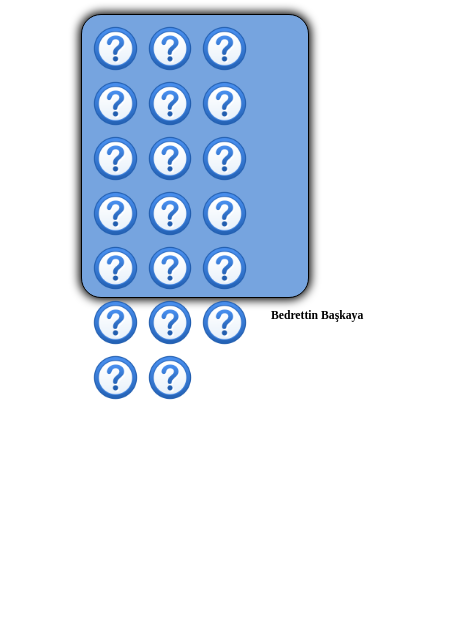
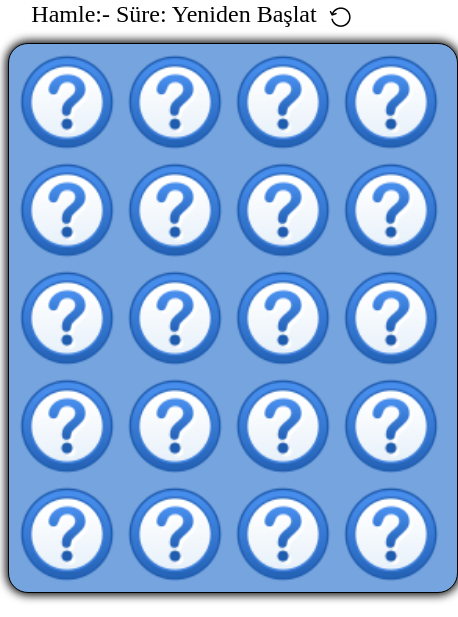
Before and after one commit to Bedrettin58/HafizaOyunu, a plain HTML site: page index.html in a window 390 px wide. Shown: the part 64-681 px from the top of the page, 458 px wide, since content can reach past the window. Drawn offline with Linux system fonts and the light colour scheme.

Commit message:
Add files via upload

```diff
--- a/css/oyun.css
+++ b/css/oyun.css
@@ -1,22 +1,22 @@
 h1 {
     text-align: center;
-    font-size: 4vw;
+    font-size: 30px;
 }
 #ana {
-    /*position: relative;*/
+    position: relative;
+    width: 540px;
+    height: 440px;
     border: 1px solid black;
-    width: 76vw;
-    height: 60vw;
     background-color: rgb(118, 164, 223);
-    padding: 6px;
+    padding: 4px;
     margin: auto;
     border-radius: 20px;
     box-shadow: 0 0 10px 2px rgb(0, 0, 0);
 }
 #ana img {
     float: left;
-    width: 14vw;
-    height: 14vw;
+    width: 100px;
+    height: 100px;
     padding: 4px;
 }
 
@@ -36,64 +36,47 @@ button img {
     text-align: center;
     padding: 3px;
     margin-bottom: 10px;
-    font-size: 3vw;
+    font-size: 24px;
 }
 h3{
     text-align: center;
-    font-size: 3vw;
+    font-size: 30px;
 }
 /* ------------------------------------------- */
 @media screen and (max-width: 900px) {
     #ana {
-        width: 58vw;
-        height: 69vw;
+        position: relative;
+        width: 440px;
+        height: 540px;
     }
     #ana img {
         float: left;
-        width: 13vw;
-        height: 13vw;
+        width: 100px;
+        height: 100px;
     }
     .popuptext {
-        left: 24vw;
+        left: 5%;
     }
   }
 /* @media sonu ------------------------------------ */
-/* ------------------------------------------- */
-@media screen and (max-width: 770px) {
-    #ana {
-        width: 55vw;
-        height: 69vw;
-    }
-    #ana img {
-        float: left;
-        width: 12vw;
-        height: 12vw;
-        padding: 4px;
-    }
-    .popuptext {
-        left: 24vw;
-    }
-  }
-/* @media sonu ------------------------------------ */
-
 
 /* --------------------- popup -----------------------
    The actual popup */
   .popuptext {
     position: absolute;
     visibility: hidden;
-    width: 50vw;
+    width: 400px;
     background-color: rgb(129, 19, 105);
     color: #fff;
     text-align: center;
-    font-size: 5vw;
-    border-radius: 3vw;
+    font-size: 30px;
+    border-radius: 20px;
     padding: 1vw;
     clear: both;
     z-index: 1;
-    top:40vw;
+    top:35%;
 
-    left:24vw;
+    left: 5%;
     box-shadow: 0 0 10px 2px rgb(0, 0, 0);
   }
 
@@ -111,7 +94,7 @@ h3{
         top:0%
     }
     to {opacity:1 ;
-        top:40%
+        top:35%;
     }
   }
 
@@ -121,6 +104,6 @@ h3{
         top:0%
     }
     to {opacity:1 ;
-        top:40%;
+        top:35%;
     }
   }
```
